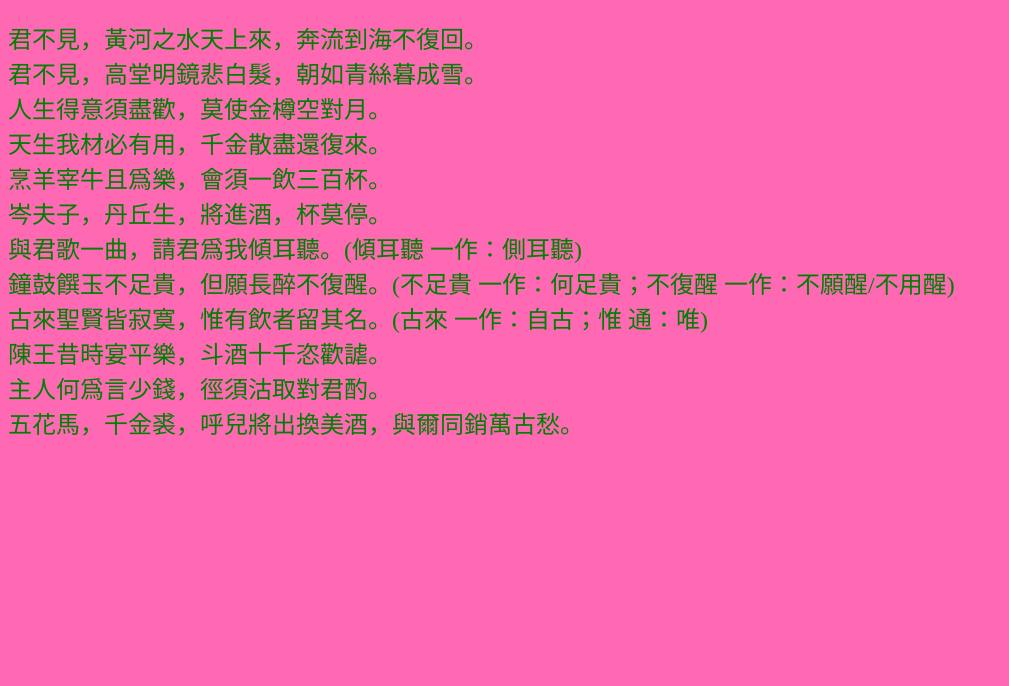
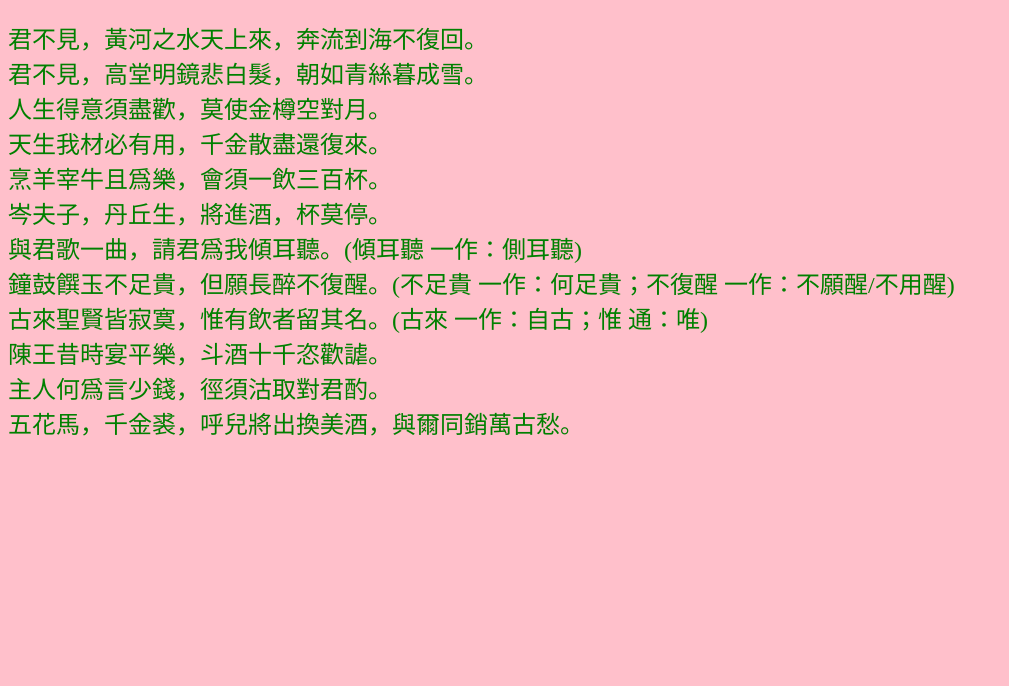
Before and after one commit to bergay13/41118111, a plain HTML site: page poem1.html in a window 1280 px wide. Shown: the part 114-800 px from the top of the page, without its empty margins (0-1009 px from the left). Drawn offline with Linux system fonts and the light colour scheme.

Commit message:
Update poem1.html

```diff
--- a/poem1.html
+++ b/poem1.html
@@ -5,7 +5,7 @@
     <title>李白詩 - 將進酒</title>
     <style>
         body {
-            background-color: hotpink;
+            background-color: pink;
         }
         h1 {
             font-size: 48px;
```
